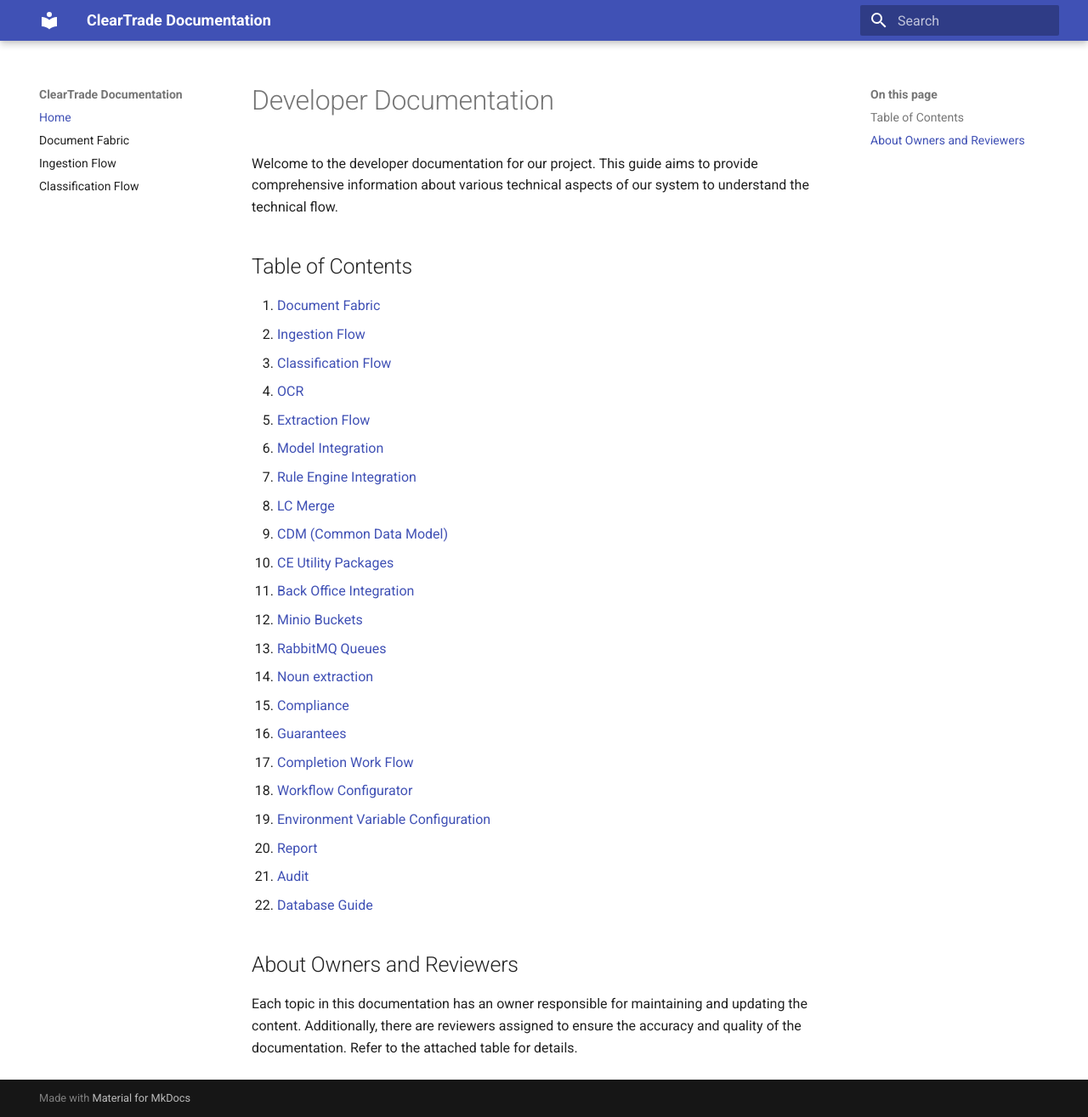
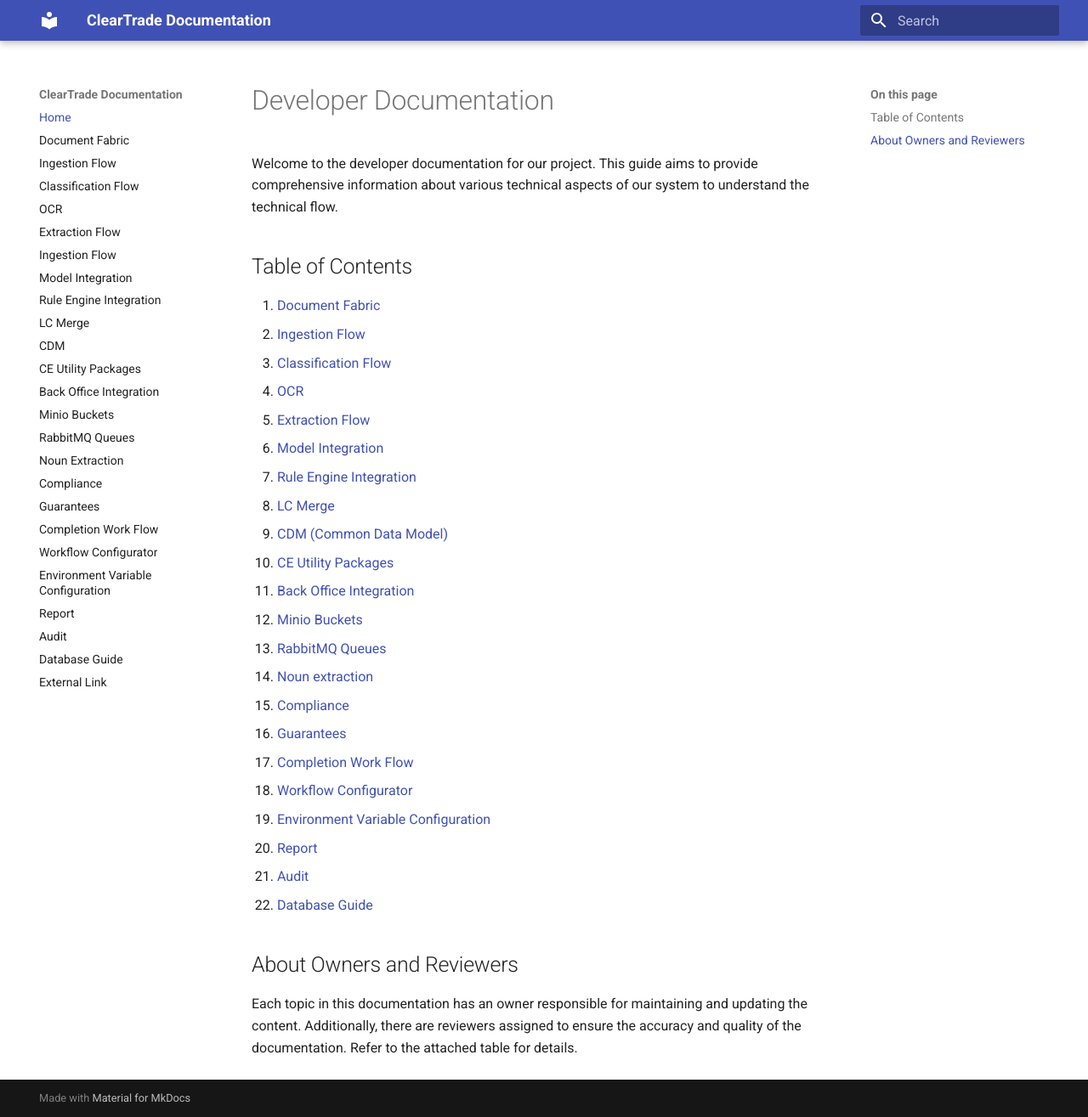
Before and after one commit to ClearEyeIntegration/cleartrade-docs, an MkDocs documentation site: the page built from docs/index.md, in a window 1280 px wide and 1315 px high. Shown: the whole window at 85% size. Built offline with MkDocs 1.6.1 and Material for MkDocs 9.7.7, drawn with Linux system fonts in a browser that asks for light colours; some of the changed lines change nothing that is shown.

Commit message:
added more nav

```diff
--- a/mkdocs.yml
+++ b/mkdocs.yml
@@ -1,4 +1,3 @@
-#site_name: ClearTrade Documents
 site_name: ClearTrade Documentation
 
 nav:
@@ -6,27 +5,27 @@
   - Document Fabric: Document_Fabric.md
   - Ingestion Flow: Ingestion_Flow.md
   - Classification Flow: Classification_Flow.md
-#  - OCR: OCR.md
-#  - Extraction Flow: Extraction_Flow.md
-#  - Ingestion Flow: Ingestion_Flow.md
-#  - Model Integration: Model_Integration.md
-#  - Rule Engine Integration: Rule_Engine_Integration.md
-#  - LC Merge: LC_Merge.md
-#  - CDM: CDM.md
-#  - CE Utility Packages: CE_Utility_Packages.md
-#  - Back Office Integration: Back_Office_Integration.md
-#  - Minio Buckets: Minio_Buckets.md
-#  - RabbitMQ Queues: RabbitMQ_Queues.md
-#  - Noun Extraction: Noun_extraction.md
-#  - Compliance: Compliance.md
-#  - Guarantees: Guarantees.md
-#  - Completion Work Flow: Completion_Work_Flow.md
-#  - Workflow Configurator: Workflow_Configurator.md
-#  - Environment Variable Configuration: Environment_Variable_Configuration.md
-#  - Report: Report.md
-#  - Audit: Audit.md
-#  - Database Guide: Database_Guide.md
-#  - 'External Link': https://example.com
+  - OCR: OCR.md
+  - Extraction Flow: Extraction_Flow.md
+  - Ingestion Flow: Ingestion_Flow.md
+  - Model Integration: Model_Integration.md
+  - Rule Engine Integration: Rule_Engine_Integration.md
+  - LC Merge: LC_Merge.md
+  - CDM: CDM.md
+  - CE Utility Packages: CE_Utility_Packages.md
+  - Back Office Integration: Back_Office_Integration.md
+  - Minio Buckets: Minio_Buckets.md
+  - RabbitMQ Queues: RabbitMQ_Queues.md
+  - Noun Extraction: Noun_extraction.md
+  - Compliance: Compliance.md
+  - Guarantees: Guarantees.md
+  - Completion Work Flow: Completion_Work_Flow.md
+  - Workflow Configurator: Workflow_Configurator.md
+  - Environment Variable Configuration: Environment_Variable_Configuration.md
+  - Report: Report.md
+  - Audit: Audit.md
+  - Database Guide: Database_Guide.md
+  - 'External Link': https://example.com
 #   Add other topic files here...
 theme:
   name: material
```
